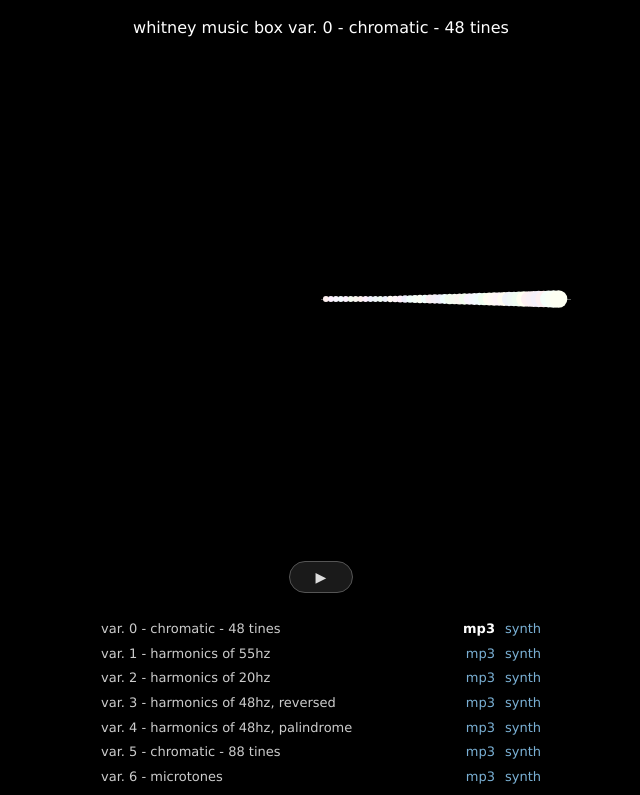
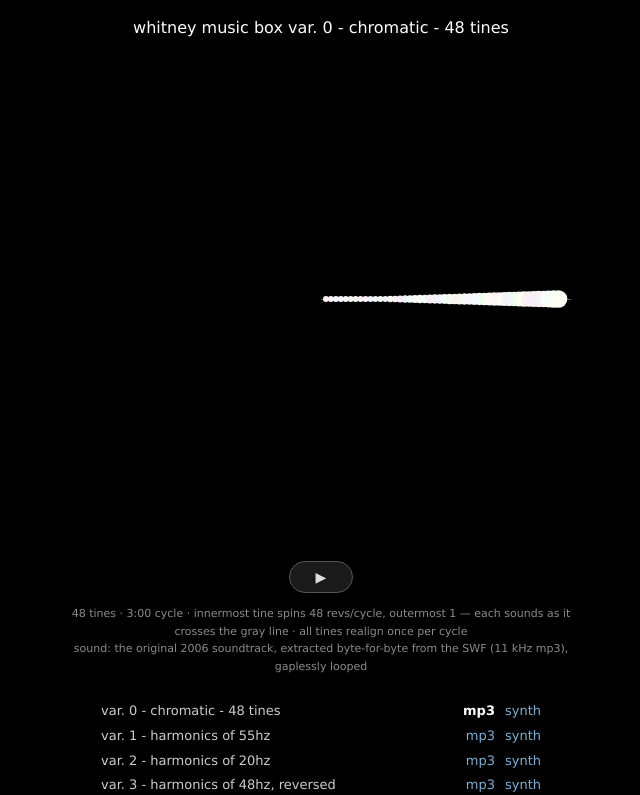
Before and after one commit to erik-larsen/whitney-music-box, a plain HTML site: page index.html in a window 1280 px wide. Shown: the top 795 px of the page, without its empty margins (319-959 px from the left). Drawn offline with Linux system fonts and the light colour scheme.

Commit message:
Add live parameter readouts, nav tooltips, and README mode legend
- Parameter panel under the player describing the active variation's
  motion rule, speeds, tuning, and sound source — generated from the
  manifest so it can't drift from actual behavior
- Hover tooltips on every mp3/synth/wavs nav link with the same readout
- README: link every variation table row to its live URL; add a "what
  the modes mean" legend (standard, prime/composite, stereo, sweep,
  sonar, crank)

```diff
--- a/index.html
+++ b/index.html
@@ -39,6 +39,13 @@
     cursor: pointer;
   }
   #playpause:hover { color: #fff; border-color: #999; }
+  #info {
+    max-width: 520px;
+    margin: 12px auto 0;
+    color: #8a8a8a;
+    font-size: 11px;
+    line-height: 1.6;
+  }
   #nav {
     max-width: 560px;
     margin: 24px auto 8px;
@@ -84,6 +91,8 @@
   <button id="playpause" title="play / pause">▶</button>
 </div>
 
+<div id="info"></div>
+
 <div id="nav"></div>
 
 <footer>
--- a/js/whitney.js
+++ b/js/whitney.js
@@ -94,6 +94,7 @@ const VARIATIONS = [
   // Visual treatment matches the classic variations: a gray hairline where
   // notes strike, and each voiced dot brightens for its note's duration.
   {v:23, group:'digital harmony (1980) — the book\'s programs, music-boxed', title:'column A - 60 falling columns', mode:'plugin', n:59, cycle:90,
+   blurb:'60 columns · 1:30 cycle · column k falls k times per cycle, sounding as it wraps past the top line · diagonal waves form and dissolve as columns align',
    synth:{voice:'pluck', tuning:{type:'chromatic', base:28, reverse:true}},
    plugin:{
      fade:'classic',   // or 'noteDur': dot glows for its note's audible length
@@ -128,6 +129,7 @@ const VARIATIONS = [
    // voices sit in a strong audible band: microtones across 165-930 Hz.
    // Short, present pings — at ~120 notes/s they fuse into a granular
    // stream, so congruence is "flash activity = sound activity".
+   blurb:'360 dots on a spiral · 9:00 cycle · dot k orbits k times per cycle, sounding at the gray line — ~120 notes/s fuse into a granular stream that thickens and thins with the spiral\'s windings',
    synth:{voice:'pure', tuning:{type:'microtones', fLow:165, octaves:2.5, reverse:true}, velScale:0.6, durScale:0.35},
    plugin:{
      fade:'classic',   // or 'noteDur': dot glows for its note's audible length
@@ -159,6 +161,7 @@ const VARIATIONS = [
    }},
   {v:25, group:'digital harmony (1980) — the book\'s programs, music-boxed', title:'arabesque', mode:'plugin', n:359, cycle:720,
    // every dot voiced: ~1-cent microtonal steps, quiet short plucks
+   blurb:'360 dots on sine-spaced rows · 12:00 cycle · dot k drifts across and wraps k times per cycle, sounding at the left line · the curtain shears into arcs as speeds diverge',
    synth:{voice:'pluck', tuning:{type:'microtones', fLow:220, octaves:3, reverse:true}, velScale:0.3, durScale:0.5},
    plugin:{
      fade:'classic',   // or 'noteDur': dot glows for its note's audible length
@@ -1008,6 +1011,75 @@ function decayScale(dt) { return dt * 24; } // per-frame amounts at the SWF's 24
 
 let player = null;
 
+// ---------------------------------------------------------------------------
+// Human-readable parameter readouts, generated from the manifest
+// ---------------------------------------------------------------------------
+
+function noteName(midi) {
+  const names = ['C','C#','D','D#','E','F','F#','G','G#','A','A#','B'];
+  return names[midi % 12] + (Math.floor(midi / 12) - 1);
+}
+
+function fmtCycle(s) {
+  return Math.floor(s / 60) + ':' + String(s % 60).padStart(2, '0');
+}
+
+function describeTuning(spec) {
+  const t = spec.synth.tuning, n = spec.n;
+  const inside = t.reverse ? 'lowest inside' : 'highest inside';
+  if (t.type === 'harmonics') {
+    let s = `frequency = speed × ${t.f0} Hz (the harmonic series of ${t.f0} Hz)`;
+    if (t.palindrome) s += ', rising to the middle tine then falling';
+    return s;
+  }
+  if (t.type === 'microtones') {
+    const step = Math.round(1200 * t.octaves / (n - 1));
+    return `${t.octaves} octaves split into ${n - 1} equal microtone steps (~${step} cents), ${inside}`;
+  }
+  if (t.type === 'pentatonic') {
+    return `pentatonic scale from ${noteName(t.base)}, ${inside}`;
+  }
+  return `chromatic, one semitone per tine: ${noteName(t.base)}–${noteName(t.base + n - 1)}, ${inside}`;
+}
+
+function describeMotion(spec) {
+  const base = `${spec.n} tines · ${fmtCycle(spec.cycle)} cycle`;
+  switch (spec.mode) {
+    case 'table': {
+      const t = spec.table.slice(0, spec.n);
+      const kind = spec.v === 12 ? 'prime numbers' : 'composite numbers';
+      return `${base} · tine speeds are ${kind}: ${t[t.length - 1]} revs/cycle innermost down to ${t[0]} outermost · each tine sounds as it crosses the gray line`;
+    }
+    case 'stereo':
+      return `${base} · innermost tine spins ${spec.n} revs/cycle, outermost 1 · notes fire at BOTH line crossings — right side pans right, left side pans left`;
+    case 'sweep':
+      return `${base} · dots start at 12 o'clock; they pulse and sound at the 3 and 9 o'clock crossings, panned to their side · no strike line`;
+    case 'sonar':
+      return `${base} · the green line sweeps counterclockwise while dots orbit clockwise — a dot sounds when it meets the moving line`;
+    case 'crank':
+      return `${base} · you are the motor: drag the crank (100° of crank = 1 second of box time, momentum carries it) · tines sound crossing the line in your cranking direction`;
+    default:
+      return `${base} · innermost tine spins ${spec.n} revs/cycle, outermost 1 — each sounds as it crosses the gray line · all tines realign once per cycle`;
+  }
+}
+
+function describeSound(spec, useSynth) {
+  if (spec.mode === 'crank') {
+    return useSynth
+      ? 'sound: synthesized reeds (detuned saws through a lowpass), C4–C6 lowest inside, panned across the wheel'
+      : 'sound: the original 25 reed samples embedded in the 2006 SWF (C4–C6), panned across the wheel';
+  }
+  if (!useSynth) {
+    return 'sound: the original 2006 soundtrack, extracted byte-for-byte from the SWF (11 kHz mp3), gaplessly looped';
+  }
+  return `sound: live Web Audio — ${spec.synth.voice} voice · ${describeTuning(spec)}`;
+}
+
+function describeVariation(spec, useSynth) {
+  const motion = spec.plugin && spec.blurb ? spec.blurb : describeMotion(spec);
+  return [motion, describeSound(spec, useSynth)];
+}
+
 function currentVariation() {
   const m = /[?&]v=(\d+)/.exec(location.search);
   const v = m ? parseInt(m[1], 10) : 0;
@@ -1041,6 +1113,8 @@ async function loadVariation(spec, useSynth, autostart) {
   const label = `whitney music box var. ${spec.v} - ${spec.title}${kind}`;
   document.getElementById('title').textContent = label;
   document.title = label;
+  document.getElementById('info').innerHTML =
+    describeVariation(spec, useSynth).map(l => `<div>${l}</div>`).join('');
   for (const a of document.querySelectorAll('#nav a[data-v]')) {
     a.classList.toggle('active',
       parseInt(a.dataset.v, 10) === spec.v &&
@@ -1068,6 +1142,7 @@ function navLink(spec, useSynth, text, kind) {
   a.dataset.v = spec.v;
   if (kind) a.dataset.kind = kind;
   a.textContent = text;
+  a.title = describeVariation(spec, useSynth).join('\n');
   a.addEventListener('click', (ev) => {
     ev.preventDefault();
     history.pushState(null, '', a.getAttribute('href'));
```
Also changed, not shown: 2 other files.
